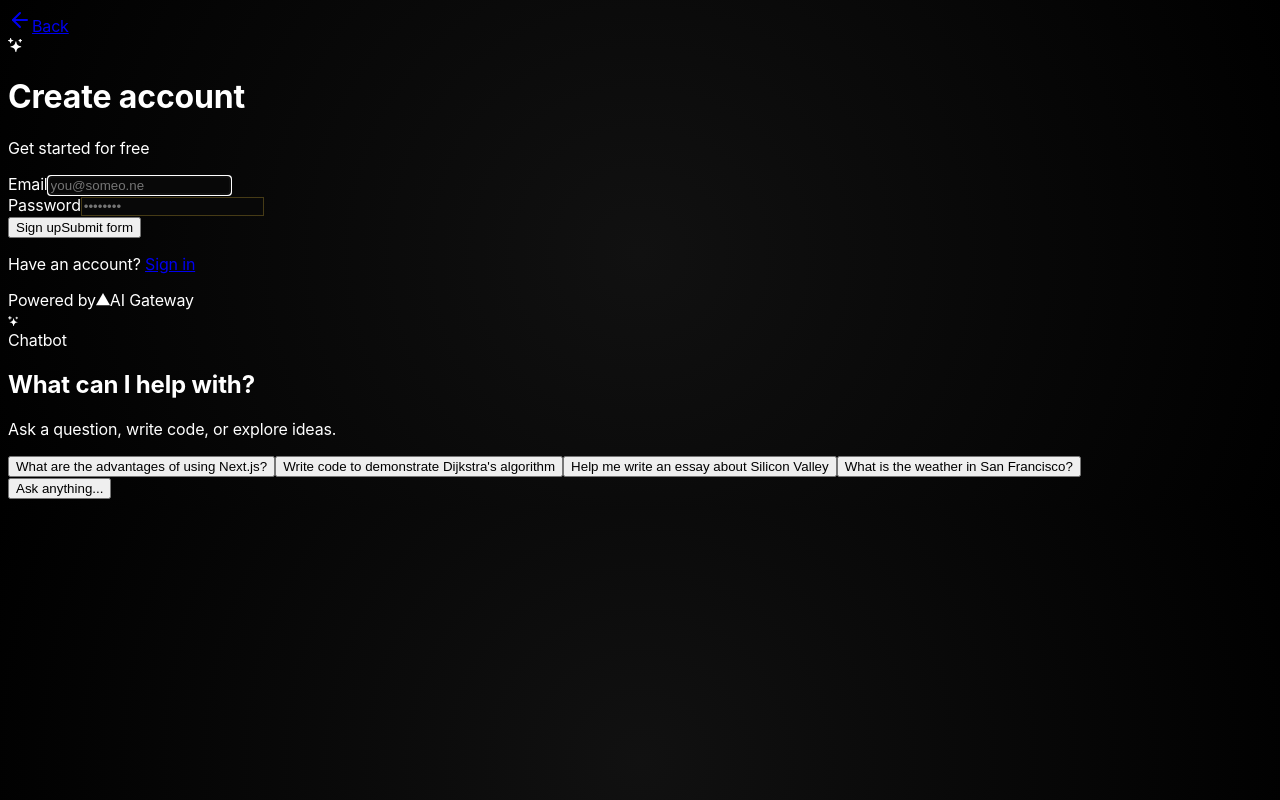
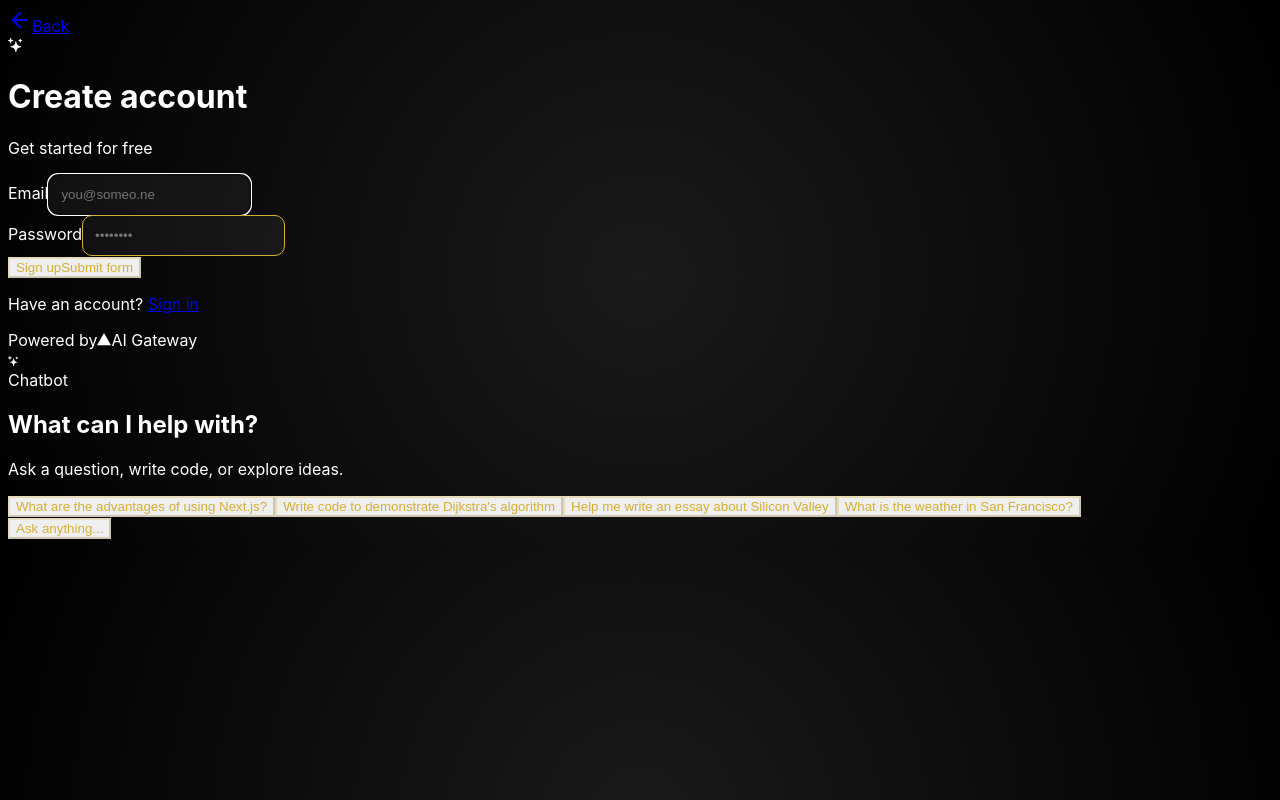
Before and after one commit to tuncan7044-art/purelya, a Next.js app: page /register in a window 1280 px wide. Built offline with nearby package versions, Linux system fonts and the light colour scheme; no server answers; what bcrypt-ts would draw is missing.

Commit message:
Update globals.css

```diff
--- a/app/globals.css
+++ b/app/globals.css
@@ -1,29 +1,33 @@
  :root {
-  --background: #050505;
+  --background: #0a0a0a;
   --foreground: #ffffff;
-  --card: #121212;
-  --primary: #d4af37; /* Lüks Altın Rengi */
-  --border: #1a1a1a;
+  --primary: #d4af37; /* Saf Altın */
 }
 
 body {
-  background: radial-gradient(circle at 50% 50%, #111 0%, #000 100%);
-  color: var(--foreground);
+  background: radial-gradient(circle at center, #1a1a1a 0%, #000000 100%) !important;
+  color: white !important;
   font-family: 'Inter', sans-serif;
-  letter-spacing: -0.01em;
 }
 
-/* Mesaj kutularına cam efekti */
-.chat-bubble {
-  background: rgba(255, 255, 255, 0.03);
-  backdrop-filter: blur(12px);
-  border: 1px solid rgba(212, 175, 55, 0.15);
-  border-radius: 16px;
+/* Gereksiz butonları ve karmaşayı temizleyelim */
+button, .toggle-sidebar, .history-label {
+  color: var(--primary) !important;
+  border-color: rgba(212, 175, 55, 0.3) !important;
 }
 
-/* Altın detaylı giriş alanı */
-input, textarea {
-  border: 1px solid rgba(212, 175, 55, 0.3) !important;
-  background: #080808 !important;
-  color: #d4af37 !important;
+/* Mesaj giriş alanı - Tam mermer uyumu */
+input, textarea, .ask-anything {
+  background: rgba(255, 255, 255, 0.05) !important;
+  border: 1px solid var(--primary) !important;
+  color: gold !important;
+  border-radius: 10px !important;
+  padding: 12px !important;
 }
+
+/* Öneri kutucuklarını siyah mermer yapalım */
+.suggestion-box, .what-can-i-help {
+  background: #141414 !important;
+  border: 1px solid #222 !important;
+  border-radius: 8px !important;
+}
```
